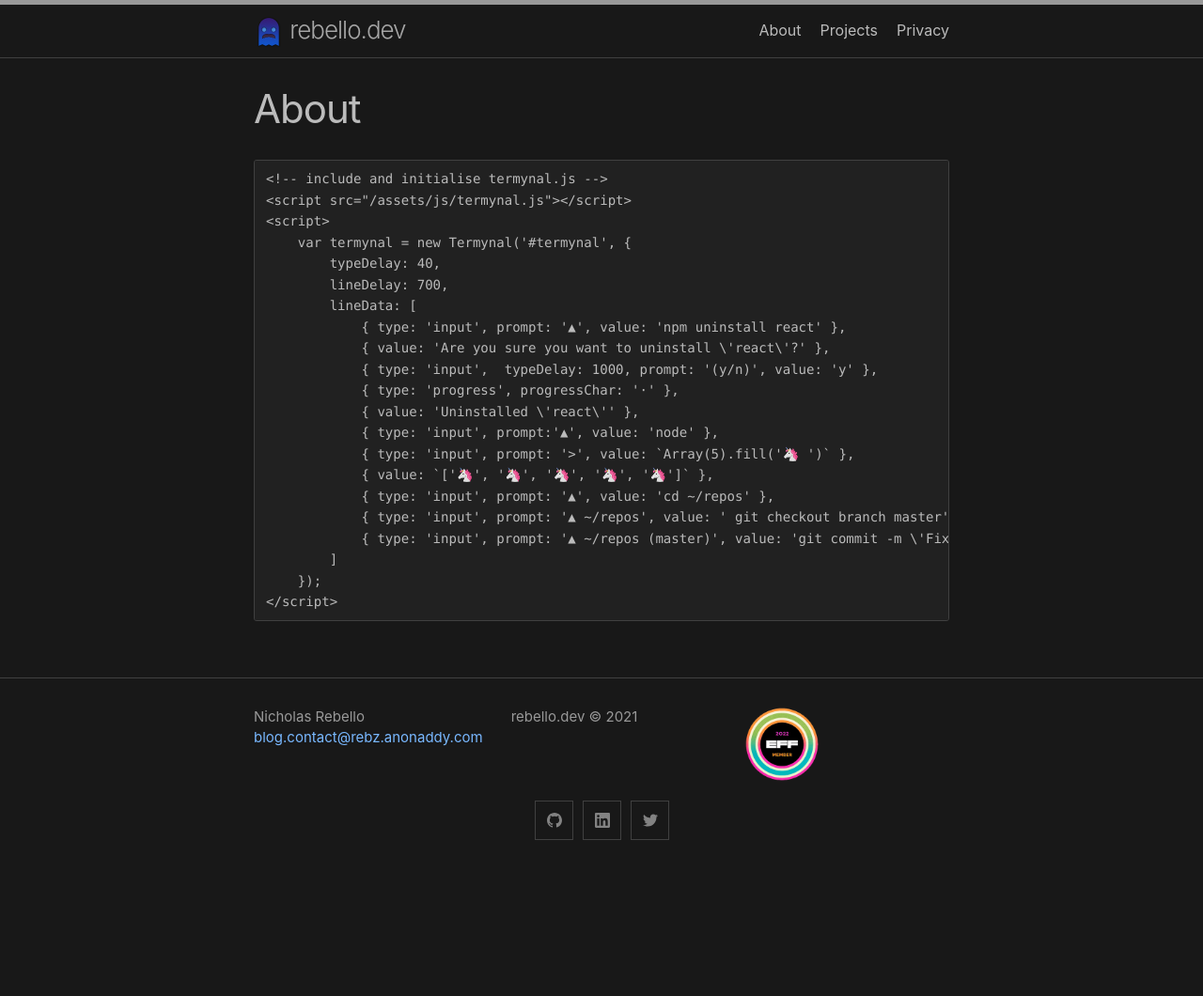
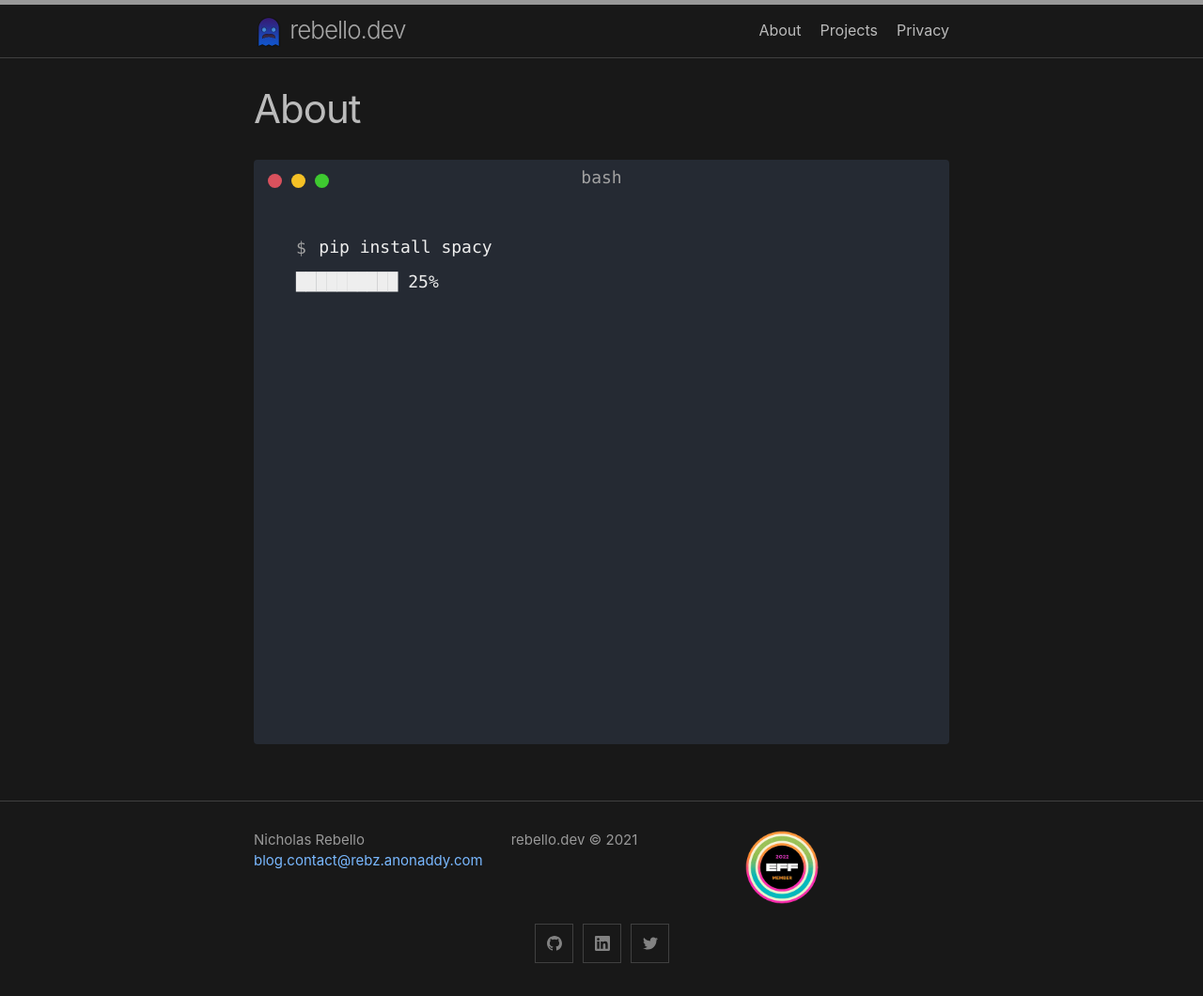
Before and after one commit to NicholasRebello/rebello.dev, a Jekyll site: the page built from about.markdown, in a window 1280 px wide. Shown: the whole page at 94% size. Built offline with Jekyll 4.4.1, drawn with Linux system fonts in a browser that asks for light colours; before the commit the page ends 929 px from its top, so only the background shows below that.

Commit message:
Troubleshooting about page

```diff
--- a/about.markdown
+++ b/about.markdown
@@ -13,25 +13,23 @@ Welcome to my portfolio/blog site! Here you will find documentation on my journe
 * <a href="https://linkedin.com/in/nicholas-rebello-7620b596">LinkedIn</a>
 * <a href="https://twitter.com/Rebello_N">Twitter</a>  -->
 
-<div id="termynal"></div>
-    <!-- include and initialise termynal.js -->
-    <script src="/assets/js/termynal.js"></script>
-    <script>
-        var termynal = new Termynal('#termynal', {
-            typeDelay: 40,
-            lineDelay: 700,
-            lineData: [
-                { type: 'input', prompt: '▲', value: 'npm uninstall react' },
-                { value: 'Are you sure you want to uninstall \'react\'?' },
-                { type: 'input',  typeDelay: 1000, prompt: '(y/n)', value: 'y' },
-                { type: 'progress', progressChar: '·' },
-                { value: 'Uninstalled \'react\'' },
-                { type: 'input', prompt:'▲', value: 'node' },
-                { type: 'input', prompt: '>', value: `Array(5).fill('🦄 ')` },
-                { value: `['🦄', '🦄', '🦄', '🦄', '🦄']` },
-                { type: 'input', prompt: '▲', value: 'cd ~/repos' },
-                { type: 'input', prompt: '▲ ~/repos', value: ' git checkout branch master' },
-                { type: 'input', prompt: '▲ ~/repos (master)', value: 'git commit -m \'Fix things\'' },
-            ]
-        });
-    </script>
+<!-- the termynal container -->
+<div id="termynal" data-termynal>
+    <span data-ty="input">pip install spacy</span>
+    <span data-ty="progress"></span>
+    <span data-ty>Successfully installed spacy</span>
+    <span data-ty></span>
+    <span data-ty="input">python -m spacy download en</span>
+    <span data-ty="progress"></span>
+    <span data-ty>Installed model 'en'</span>
+    <span data-ty></span>
+    <span data-ty="input">python</span>
+    <span data-ty="input" data-ty-prompt=">>>">import spacy</span>
+    <span data-ty="input" data-ty-prompt=">>>">nlp = spacy.load('en')</span>
+    <span data-ty="input" data-ty-prompt=">>>">doc = nlp(u'Hello world')</span>
+    <span data-ty="input" data-ty-prompt=">>>">print([(w.text, w.pos_) for w in doc])</span>
+    <span data-ty>[('Hello', 'INTJ'), ('world', 'NOUN')]</span>
+</div>
+
+<!-- include and initialise termynal.js -->
+<script src="/assets/js/termynal.js" data-termynal-container="#termynal"></script>
```
